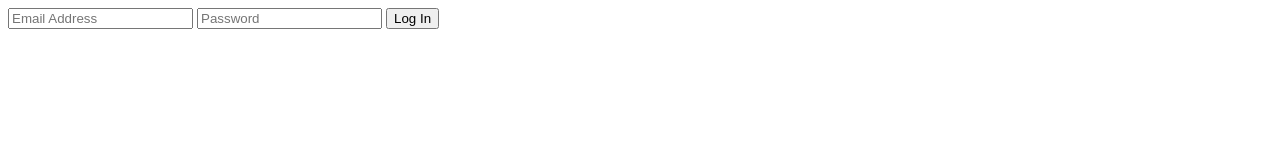
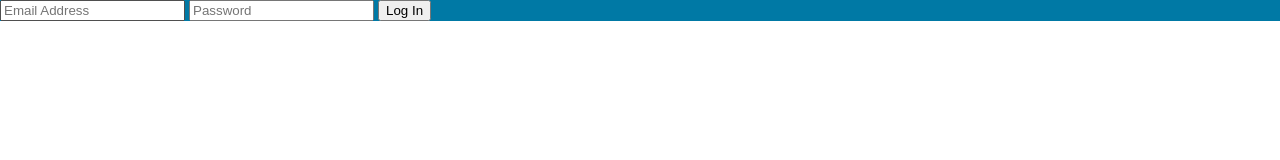
Before and after one commit to kparks29/stocktracker, a website: page src/index.html at #/login in a window 1280 px wide. Drawn offline with nearby package versions, Linux system fonts and the light colour scheme; some packages are replaced by stand-ins of ours; a script that the page names is missing.

Commit message:
first commit

```diff
--- a/package.json
+++ b/package.json
@@ -5,6 +5,7 @@
   "description": "The Stock Tracker application.",
   "repository": "https://github.com/kparks29/stocktracker.git",
   "devDependencies": {
+    "ghooks": "^0.3.2",
     "gulp": "3.9.0",
     "gulp-bower": "0.0.10",
     "gulp-jshint": "^1.11.2",
--- /dev/null
+++ b/src/app/anon/_login.scss
@@ -0,0 +1,6 @@
+.background {
+	width: 100%;
+	height: 100%;
+	background-color: rgba(0,121,165,1);
+
+}
--- a/src/app/anon/login.html
+++ b/src/app/anon/login.html
@@ -1,5 +1,9 @@
-<form name="login.form" ng-submit="login.login()" novalidate>
+<div class="background">
+	<div class="logInTile">
+	<form name="login.form" ng-submit="login.login()" novalidate>
 	<input type="email" name="email" ng-model="login.user.email" placeholder="Email Address" required />
 	<input type="password" name="password" ng-model="login.user.password" placeholder="Password" required />
 	<input type="submit" value="Log In" />
-</form>
+	</form>
+	</div>
+</div>
--- a/src/sass/main.scss
+++ b/src/sass/main.scss
@@ -1,5 +1,24 @@
-.test {
-	.something {
-		color: white;
-	}
+
+html{
+
+	height:100%;
+	width:100%;
+	margin: 0;
+	padding: 0;
 }
+
+body{
+
+	min-height: 100%;
+	width:100%;
+	margin:0;
+	padding: 0;
+}
+
+div[ui-view=""]{
+
+	height:100%;
+
+
+}
+@import '../app/anon/login';
```
Also changed, not shown: src/main.css.
